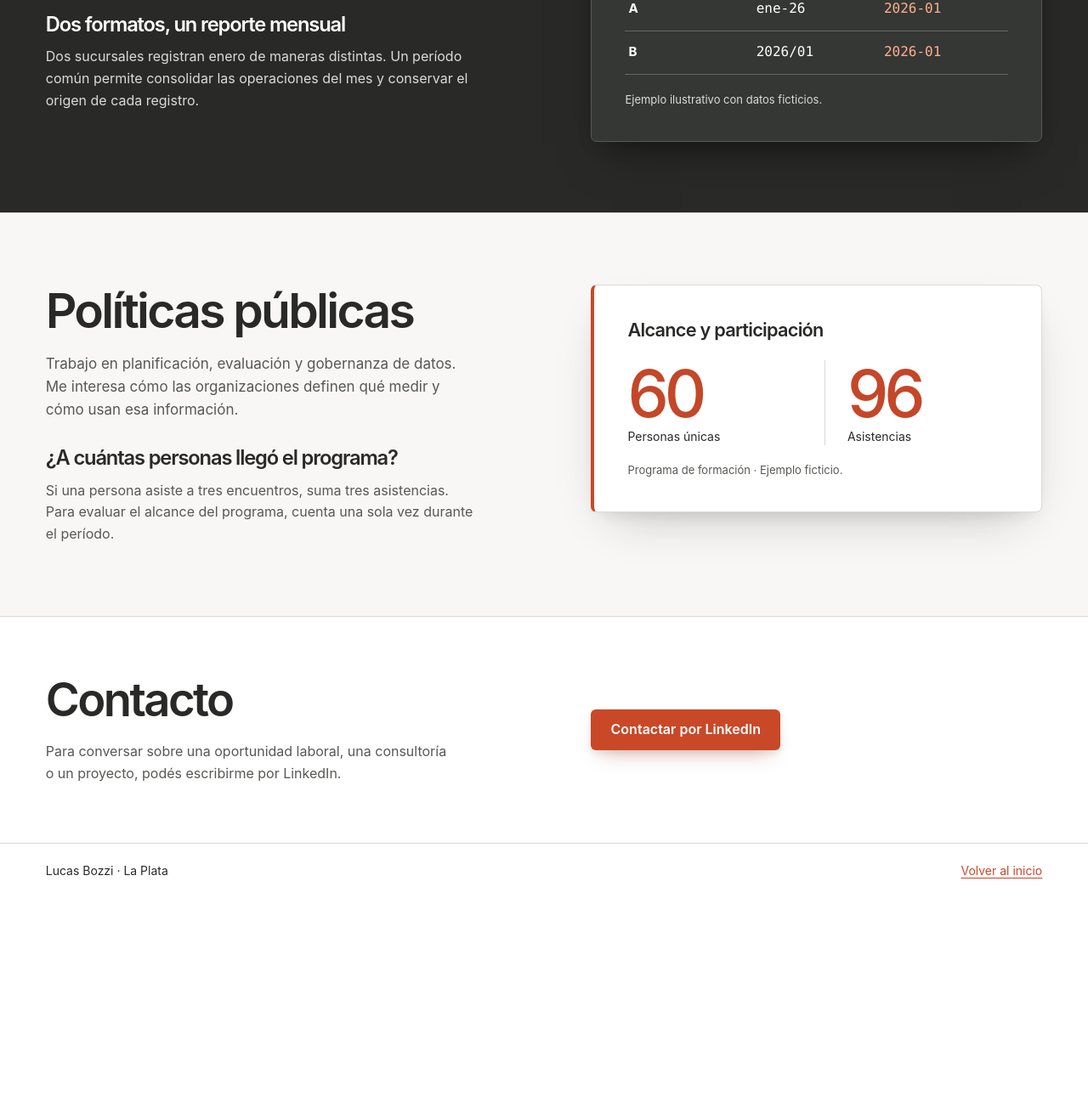
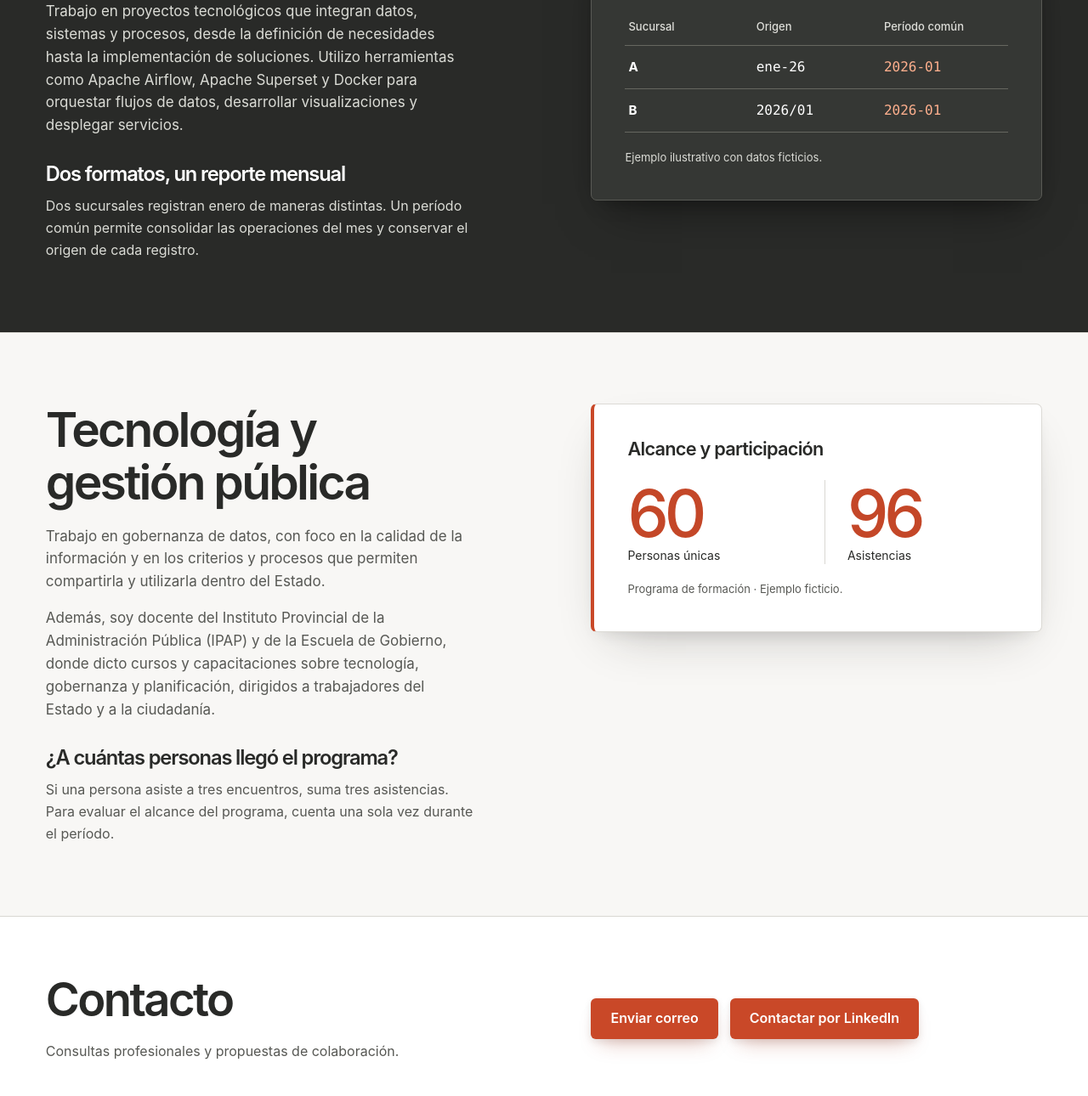
Before and after one commit to lbozzi1/lbozzi1.github.io, a plain HTML site: page index.html in a window 1280 px wide. Shown: the part 706-1996 px from the top of the page at 85% size. Before the commit the page ends 1763 px from the top, so only its background shows below. Drawn offline with Linux system fonts and the light colour scheme.

Commit message:
Actualiza textos del portfolio y agrega contacto por correo

```diff
--- a/index.html
+++ b/index.html
@@ -2,8 +2,8 @@
 <html lang="es-AR">
 <head>
 <meta charset="utf-8"><meta name="viewport" content="width=device-width, initial-scale=1">
-<meta name="description" content="Lucas Bozzi. Analítica e integración de datos, evaluación de políticas públicas y gobernanza.">
-<title>Lucas Bozzi · Datos y políticas públicas</title>
+<meta name="description" content="Lucas Bozzi - Proyectos tecnológicos, integración de datos y gobernanza.">
+<title>Lucas Bozzi - Tecnología y datos</title>
 <style>
 /*
   Portfolio V10 — profundidad sutil / mobile-first.
@@ -149,7 +149,8 @@ dt { font-size: .875rem; line-height: 1.35; }
 .contact p { max-width: 48ch; }
 .button { display: inline-flex; align-items: center; justify-content: center; min-height: 48px; max-width: 100%; padding: .75rem 1.45rem; border-radius: 6px; background: var(--accent); color: #fff; font-weight: 600; text-align: center; text-decoration: none; line-height: 1.35; transition: background-color .16s ease, box-shadow .16s ease; box-shadow: var(--shadow-button); }
 .button:hover { background: var(--accent-hover); box-shadow: 0 16px 28px -12px rgba(156, 47, 23, .40), 0 3px 8px rgba(50, 30, 25, .11); }
-.contact-action { min-width: 0; justify-self: start; }
+.contact-action { display: flex; flex-wrap: wrap; gap: .85rem; min-width: 0; justify-self: start; }
+.bio p + p, .teaching { margin-top: 1rem; }
 footer { border-top: 1px solid var(--line); font-size: .875rem; }
 .foot { display: flex; flex-wrap: wrap; align-items: center; justify-content: space-between; gap: .45rem 1.25rem; padding-block: .65rem; }
 
@@ -182,12 +183,12 @@ footer { border-top: 1px solid var(--line); font-size: .875rem; }
 </style>
 </head><body>
 <a class="skip" href="#contenido">Saltar al contenido</a>
-<header><div class="wrap bar"><a class="brand" href="#portada">Lucas Bozzi<b>.</b></a><nav aria-label="Secciones del portfolio"><a href="#portada">Inicio</a><a href="#it-y-datos">IT y datos</a><a href="#politicas-publicas">Políticas públicas</a><a href="#contacto">Contacto</a></nav></div></header>
+<header><div class="wrap bar"><a class="brand" href="#portada">Lucas Bozzi<b>.</b></a><nav aria-label="Secciones del portfolio"><a href="#portada">Inicio</a><a href="#it-y-datos">IT y datos</a><a href="#politicas-publicas">Tecnología y gestión pública</a><a href="#contacto">Contacto</a></nav></div></header>
 <main id="contenido" tabindex="-1">
-<section id="portada" class="hero" aria-labelledby="titulo"><div class="wrap section-grid hero-grid"><div><p class="place">La Plata, Argentina</p><h1 id="titulo">Lucas Bozzi<b>.</b></h1><p class="lead">Soy licenciado en Ciencia Política. Trabajo en analítica e integración de datos y en el diseño y la evaluación de políticas públicas.</p></div><div class="bio"><h2>Sobre mí</h2><p>Mi recorrido en el sector público empezó con la planificación y la evaluación. Hoy, en la Dirección de Datos de la Provincia de Buenos Aires, esa experiencia orienta mi trabajo: antes de armar un reporte, busco entender quién lo va a usar y qué necesita decidir.</p></div></div></section>
-<section id="it-y-datos" class="band tech" aria-labelledby="tit-it"><div class="wrap"><div class="section-grid band-grid"><div><h2 id="tit-it">IT y datos</h2><p class="intro">Integro fuentes con SQL y Python y preparo datos para tableros y reportes de gestión.</p><h3>Dos formatos, un reporte mensual</h3><p>Dos sucursales registran enero de maneras distintas. Un período común permite consolidar las operaciones del mes y conservar el origen de cada registro.</p></div><figure class="exhibit"><figcaption>Normalización del período</figcaption><table><thead><tr><th scope="col">Sucursal</th><th scope="col">Origen</th><th scope="col">Período común</th></tr></thead><tbody><tr><th scope="row">A</th><td>ene-26</td><td>2026-01</td></tr><tr><th scope="row">B</th><td>2026/01</td><td>2026-01</td></tr></tbody></table><p class="note">Ejemplo ilustrativo con datos ficticios.</p></figure></div><!-- FUTURO: insertar .project-grid aquí, como hermano de .section-grid, cuando se definan los casos de IT. --></div></section>
-<section id="politicas-publicas" class="band policy" aria-labelledby="tit-pp"><div class="wrap"><div class="section-grid band-grid"><div><h2 id="tit-pp">Políticas públicas</h2><p class="intro">Trabajo en planificación, evaluación y gobernanza de datos. Me interesa cómo las organizaciones definen qué medir y cómo usan esa información.</p><h3>¿A cuántas personas llegó el programa?</h3><p>Si una persona asiste a tres encuentros, suma tres asistencias. Para evaluar el alcance del programa, cuenta una sola vez durante el período.</p></div><figure class="sheet"><figcaption>Alcance y participación</figcaption><dl class="metrics"><div><dt>Personas únicas</dt><dd>60</dd></div><div><dt>Asistencias</dt><dd>96</dd></div></dl><p class="note">Programa de formación · Ejemplo ficticio.</p></figure></div><!-- FUTURO: insertar .project-grid aquí, como hermano de .section-grid, cuando se definan los casos de políticas públicas. --></div></section>
-<section id="contacto" class="band contact" aria-labelledby="tit-contacto"><div class="wrap"><div><h2 id="tit-contacto">Contacto</h2><p>Para conversar sobre una oportunidad laboral, una consultoría o un proyecto, podés escribirme por LinkedIn.</p></div><div class="contact-action"><a class="button" href="https://www.linkedin.com/in/lucasbozzi2/">Contactar por LinkedIn</a></div></div></section>
+<section id="portada" class="hero" aria-labelledby="titulo"><div class="wrap section-grid hero-grid"><div><p class="place">La Plata, Argentina</p><h1 id="titulo">Lucas Bozzi<b>.</b></h1><p class="lead">Mi formación empezó en la Ciencia Política, carrera en la que me licencié. Con el tiempo orienté mi trabajo hacia la tecnología, un campo que me apasiona y en el que hoy desarrollo proyectos e integro datos y sistemas.</p></div><div class="bio"><h2>Sobre mí</h2><p>Actualmente trabajo en la Dirección de Datos del Gobierno de la Provincia de Buenos Aires, donde desarrollo proyectos tecnológicos y coordino la elaboración del Marco Provincial de Gobernanza de Datos. Me interesan especialmente los aspectos técnicos y la implementación de soluciones.</p><p>Como parte de mi desarrollo académico, me encuentro realizando mi tesis de posgrado en Gestión de Tecnología sobre data centers.</p></div></div></section>
+<section id="it-y-datos" class="band tech" aria-labelledby="tit-it"><div class="wrap"><div class="section-grid band-grid"><div><h2 id="tit-it">IT y datos</h2><p class="intro">Trabajo en proyectos tecnológicos que integran datos, sistemas y procesos, desde la definición de necesidades hasta la implementación de soluciones. Utilizo herramientas como Apache Airflow, Apache Superset y Docker para orquestar flujos de datos, desarrollar visualizaciones y desplegar servicios.</p><h3>Dos formatos, un reporte mensual</h3><p>Dos sucursales registran enero de maneras distintas. Un período común permite consolidar las operaciones del mes y conservar el origen de cada registro.</p></div><figure class="exhibit"><figcaption>Normalización del período</figcaption><table><thead><tr><th scope="col">Sucursal</th><th scope="col">Origen</th><th scope="col">Período común</th></tr></thead><tbody><tr><th scope="row">A</th><td>ene-26</td><td>2026-01</td></tr><tr><th scope="row">B</th><td>2026/01</td><td>2026-01</td></tr></tbody></table><p class="note">Ejemplo ilustrativo con datos ficticios.</p></figure></div><!-- FUTURO: insertar .project-grid aquí, como hermano de .section-grid, cuando se definan los casos de IT. --></div></section>
+<section id="politicas-publicas" class="band policy" aria-labelledby="tit-pp"><div class="wrap"><div class="section-grid band-grid"><div><h2 id="tit-pp">Tecnología y gestión pública</h2><p class="intro">Trabajo en gobernanza de datos, con foco en la calidad de la información y en los criterios y procesos que permiten compartirla y utilizarla dentro del Estado.</p><p class="intro teaching">Además, soy docente del Instituto Provincial de la Administración Pública (IPAP) y de la Escuela de Gobierno, donde dicto cursos y capacitaciones sobre tecnología, gobernanza y planificación, dirigidos a trabajadores del Estado y a la ciudadanía.</p><h3>¿A cuántas personas llegó el programa?</h3><p>Si una persona asiste a tres encuentros, suma tres asistencias. Para evaluar el alcance del programa, cuenta una sola vez durante el período.</p></div><figure class="sheet"><figcaption>Alcance y participación</figcaption><dl class="metrics"><div><dt>Personas únicas</dt><dd>60</dd></div><div><dt>Asistencias</dt><dd>96</dd></div></dl><p class="note">Programa de formación · Ejemplo ficticio.</p></figure></div><!-- FUTURO: insertar .project-grid aquí, como hermano de .section-grid, cuando se definan los casos de políticas públicas. --></div></section>
+<section id="contacto" class="band contact" aria-labelledby="tit-contacto"><div class="wrap"><div><h2 id="tit-contacto">Contacto</h2><p>Consultas profesionales y propuestas de colaboración.</p></div><div class="contact-action"><a class="button" href="mailto:bozzi74@gmail.com">Enviar correo</a><a class="button" href="https://www.linkedin.com/in/lucasbozzi2/">Contactar por LinkedIn</a></div></div></section>
 </main><footer><div class="wrap foot"><span>Lucas Bozzi · La Plata</span><a href="#portada">Volver al inicio</a></div></footer>
 <script>
 const header = document.querySelector('header');
```
